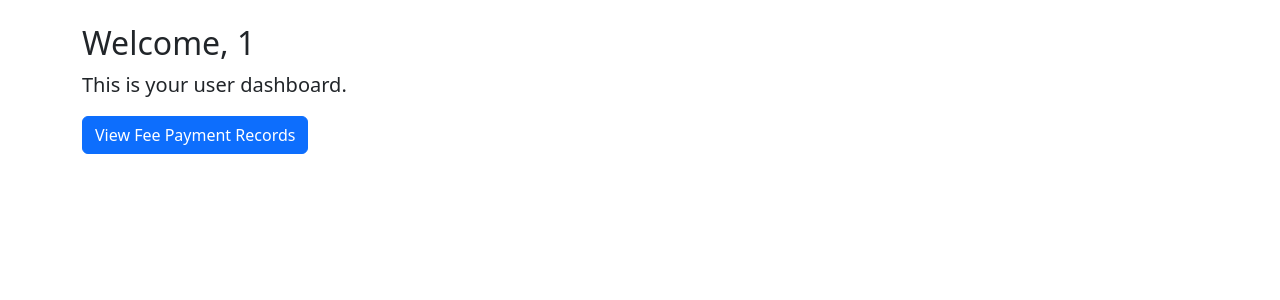
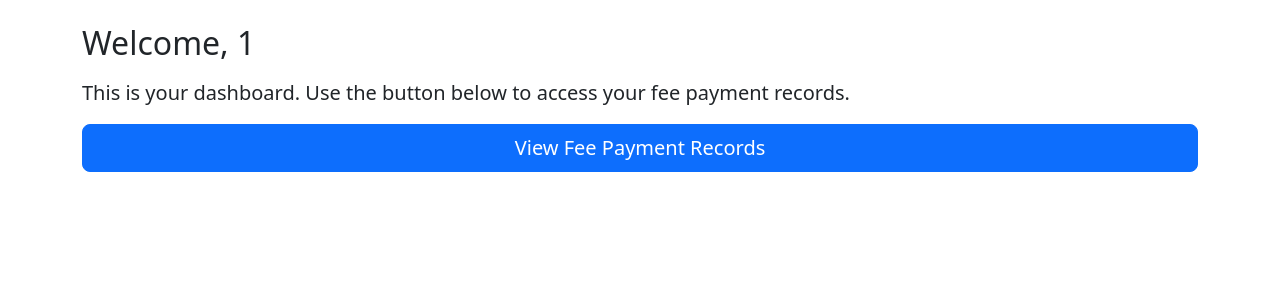
Before and after one commit to EzraelJeremiah-py/PESS, a Flask app: page /user/dashboard in a window 1280 px wide. Shown: the part 56-356 px from the top of the page. Run offline with Flask 3, Linux system fonts and the light colour scheme; the visitor is signed in with stand-in values (Sample User, id 1).

Commit message:
Improve user dashboard layout and button text
Updated user dashboard HTML to enhance user experience and button functionality.

```diff
--- a/pess-backend/templates/user_dashboard.html
+++ b/pess-backend/templates/user_dashboard.html
@@ -1,10 +1,12 @@
 <!DOCTYPE html>
-<html>
+<html lang="en">
 <head>
+  <meta charset="UTF-8">
   <title>User Dashboard</title>
   <link href="https://cdn.jsdelivr.net/npm/bootstrap@5.3.3/dist/css/bootstrap.min.css" rel="stylesheet">
 </head>
 <body>
+  <!-- Navbar -->
   <nav class="navbar navbar-dark bg-dark">
     <div class="container-fluid">
       <span class="navbar-brand">User Dashboard</span>
@@ -12,13 +14,14 @@
     </div>
   </nav>
 
+  <!-- Main Content -->
   <div class="container mt-4">
-    <h2>Welcome, {{ session['serial'] }}</h2>
-    <p class="lead">This is your user dashboard.</p>
+    <h2 class="mb-3">Welcome, {{ session['serial'] }}</h2>
+    <p class="lead">This is your dashboard. Use the button below to access your fee payment records.</p>
 
-    <!-- ✅ Just a link to fee records -->
+    <!-- Fee Records Button -->
     <div class="mt-3">
-      <a href="{{ url_for('user.view_fees') }}" class="btn btn-primary">
+      <a href="{{ url_for('fees.user_fee_files') }}" class="btn btn-primary btn-lg w-100">
         View Fee Payment Records
       </a>
     </div>
```
